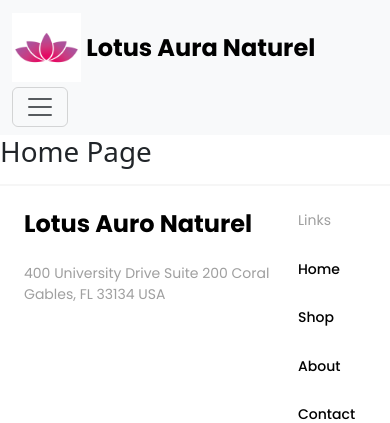
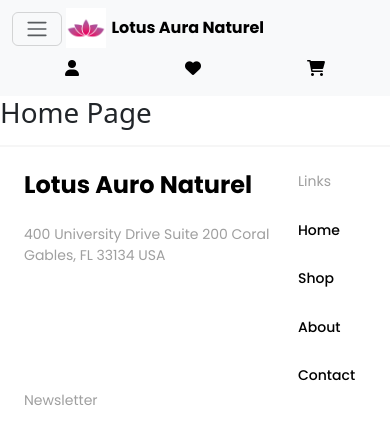
Before and after one commit to mervecoskunn/lotus-project, a Django app: page / in a window 390 px wide. Shown: the top 423 px of the page. Run offline with Django 5.2, Linux system fonts and the light colour scheme; some libraries are stand-ins or nearby versions.

Commit message:
navbar responsiveness

```diff
--- a/lotus/lotus/static/lotus/css/base.css
+++ b/lotus/lotus/static/lotus/css/base.css
@@ -1,7 +1,7 @@
 ._navbar-text {
   color: black !important;
   font-family: 'Poppins', sans-serif;
-  font-size: 24px;
+  font-size: 20px;
   font-weight: 700;
 }
 
@@ -10,6 +10,33 @@
   font-family: 'Poppins', sans-serif;
   font-size: 16px;
   font-weight: 500;
+}
+
+.nav-icons {
+  min-width: 100px;
+}
+
+.nav-logo {
+  height: 69px;
+  width: 69px;
+}
+
+@media screen and (max-width: 576px) {
+  .nav-logo {
+    height: 40px;
+    width: 40px;
+  }
+  ._navbar-text {
+    font-size: 16px;
+  }
+
+  .navbar-toggler {
+    font-size: 1rem;
+  }
+
+  .nav-icons {
+    width: 100%;
+  }
 }
 
 .footer {
--- a/lotus/lotus/templates/lotus/includes/navbar.html
+++ b/lotus/lotus/templates/lotus/includes/navbar.html
@@ -1,15 +1,8 @@
 {% load static %}
 
-<nav class="navbar navbar-expand-lg bg-body-tertiary">
+<nav class="navbar navbar-light navbar-expand-xl bg-body-tertiary ">
     <div class="container-fluid">
-        <a class="navbar-brand" href="#">
-            <img src="{% static 'lotus/images/logo.png' %}"
-                 alt="Logo"
-                 width="69"
-                 height="69"
-                 class="d-inline-block">
-            <span class="navbar-text _navbar-text align-middle">Lotus Aura Naturel</span>
-        </a>
+        <div>
             <button class="navbar-toggler"
                     type="button"
                     data-bs-toggle="collapse"
@@ -19,6 +12,13 @@
                     aria-label="Toggle navigation">
                 <span class="navbar-toggler-icon"></span>
             </button>
+            <a class="navbar-brand" href="#">
+                <img src="{% static 'lotus/images/logo.png' %}"
+                     alt="Logo"
+                     class="d-inline-block nav-logo">
+                <span class="navbar-text _navbar-text align-middle">Lotus Aura Naturel</span>
+            </a>
+        </div>
         <div class="collapse navbar-collapse" id="navbarSupportedContent">
             <ul class="navbar-nav w-100 justify-content-center mb-2 mb-lg-0">
                 <li class="nav-item">
@@ -39,8 +39,8 @@
                        aria-label="Search">
                 <button class="btn btn-outline-success" type="submit">Search</button>
             </form>
-
-            <ul class="navbar-nav mb-2 mb-lg-0 ms-4">
+        </div>
+        <ul class="navbar-nav nav-icons flex-row justify-content-around">
             <li class="nav-item">
                 <a class="nav-link active" aria-current="page" href="#">
                     <i class="fa-solid fa-user" style="color: #000"></i>
@@ -61,5 +61,4 @@
 
         </ul>
     </div>
-    </div>
 </nav>
```
Lines whose indentation alone changed are shown as unchanged.
